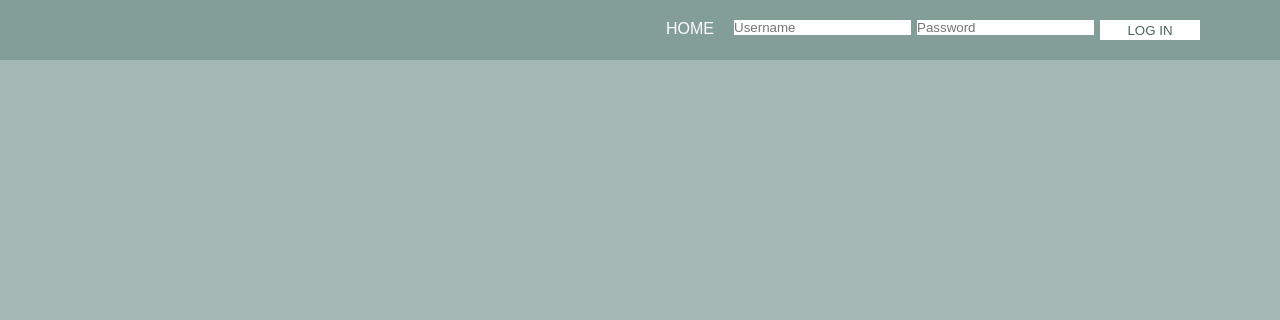
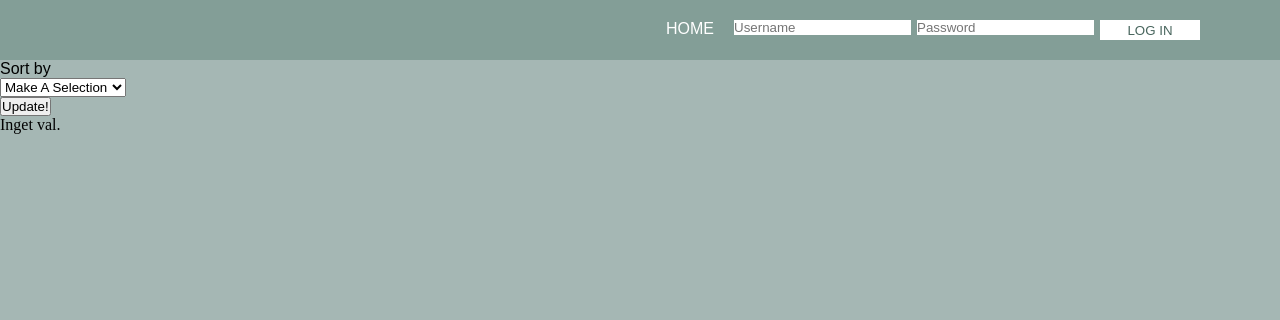
Before and after one commit to JeanetteNorin/Dynwebb2, a PHP site: page / in a window 1280 px wide. Shown: the top 320 px of the page. Run offline with PHP 8.4, Linux system fonts and the light colour scheme; data that the repository does not hold is empty.

Commit message:
Update index.php

```diff
--- a/index.php
+++ b/index.php
@@ -2,13 +2,30 @@
 date_default_timezone_set('Europe/Stockholm');
 include 'common.library.php';
 include 'header.php';
+//include 'functions.inc.php';
 
-// Performs a query to the database
+echo "<p>Sort by<br />
+      </p>
+      <form name='sort' class='sort_form' action='index.php' method='post'>
+      <select name = 'order'>
+	  <option value='choose'>Make A Selection</option>
+       <option value='title'>Title</option>
+       <option value='date_time'>Date posted</option>
+	   <option value='category'>Category</option>
+       </select>
+      <p><input type='submit' method='POST' name='submit' action='index.php' value='Update!' /></p>
+      </div>
+      </form>"
+?>
+<?php
+$sort = @$_POST['order'];
+if (!empty($sort)) { // If you Sort it with value of your  select options
+
+switch ($sort) {
+  case 'title':
   $query = "SELECT date_time, text, title, catid FROM blog
-		 ORDER BY date_time DESC";
+ ORDER BY title ASC";
  $result = mysqli_query($conn, $query);
-
-// Loops through query and shows result
  while (list($date, $text, $title, $catid) = mysqli_fetch_row($result)) {
  	$query2 = "SELECT category FROM cat WHERE catid='$catid'";
  	$result2 = mysqli_query($conn, $query2);
@@ -20,6 +37,59 @@ while (list($date, $text, $title, $catid) = mysqli_fetch_row($result)) {
  	      <div class=blog_content><p>$text</p></div>
  	      <div class=blog_footer><p> $date <br> Category: $cat</p></div></div>";
  }
+    break;
+
+  case 'date_time':
+  $query = "SELECT date_time, text, title, catid FROM blog
+ ORDER BY date_time DESC";
+ $result = mysqli_query($conn, $query);
+ while (list($date, $text, $title, $catid) = mysqli_fetch_row($result)) {
+  $query2 = "SELECT category FROM cat WHERE catid='$catid'";
+  $result2 = mysqli_query($conn, $query2);
+  while ($row2 = mysqli_fetch_array($result2)) {
+    $cat = $row2['category'];
+  }
+  echo "<div class=blog_posts>
+           <div class=blog_title><h2>$title</h2></div>
+        <div class=blog_content><p>$text</p></div>
+        <div class=blog_footer><p> $date <br> Category: $cat</p></div></div>";
+ }
+    break;
+
+  case 'category':
+  $query = "SELECT date_time, text, title, catid FROM blog
+ ORDER BY catid DESC";
+ $result = mysqli_query($conn, $query);
+ while (list($date, $text, $title, $catid) = mysqli_fetch_row($result)) {
+  $query2 = "SELECT category FROM cat WHERE catid='$catid'";
+  $result2 = mysqli_query($conn, $query2);
+  while ($row2 = mysqli_fetch_array($result2)) {
+    $cat = $row2['category'];
+  }
+  echo "<div class=blog_posts>
+           <div class=blog_title><h2>$title</h2></div>
+        <div class=blog_content><p>$text</p></div>
+        <div class=blog_footer><p> $date <br> Category: $cat</p></div></div>";
+ }
+    break;
+
+  default:
+    # code...
+    break;
+}
+  echo "Val.";
+
+} else { // else if you do not pass any value from select option will return this
+   $query = "SELECT date_time, text, title, catid FROM blog
+  ORDER BY date_time DESC";
+
+  echo "Inget val.";
+
+}
+
+
+
+
 ?>
 
 </body>
```
Lines whose indentation alone changed are shown as unchanged.
